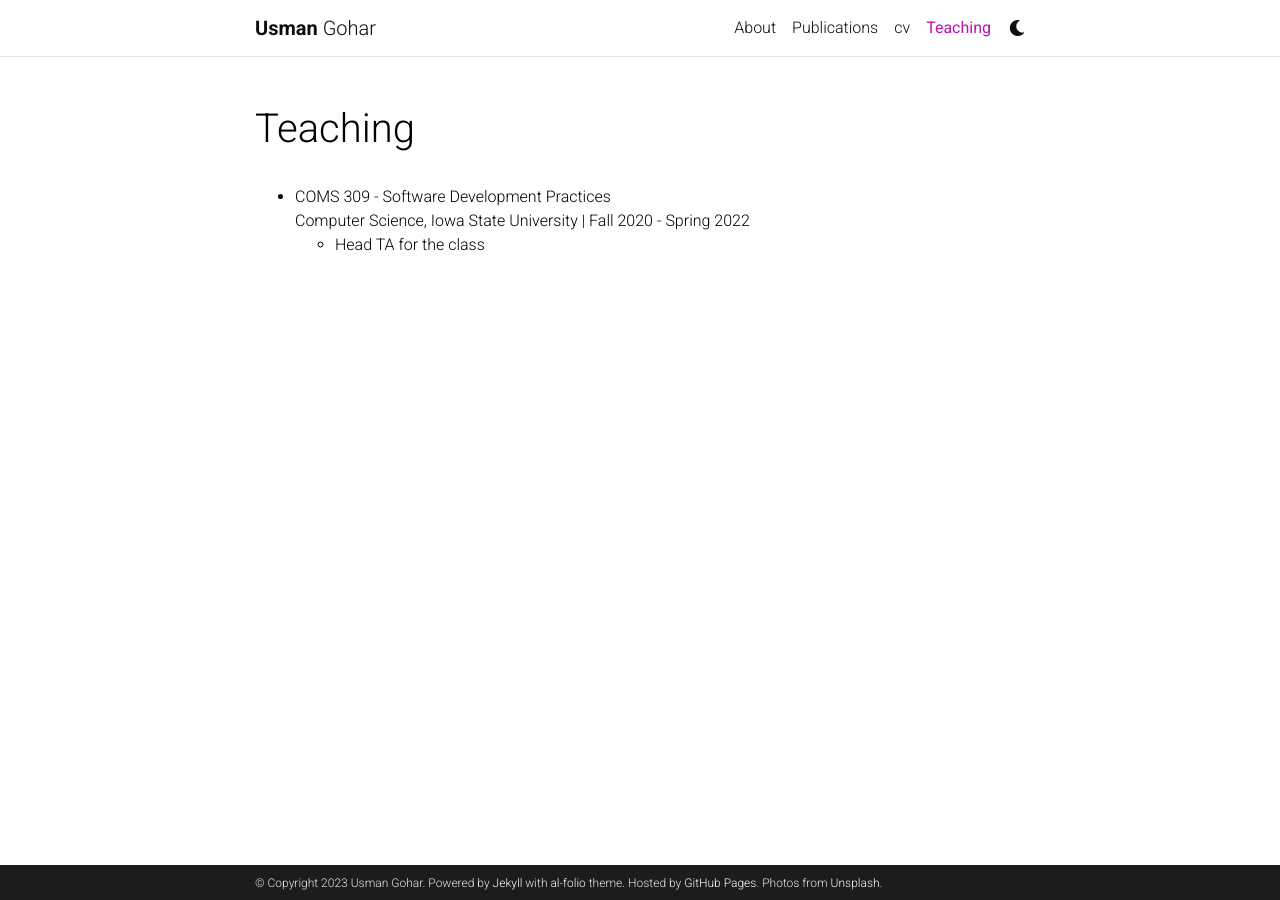
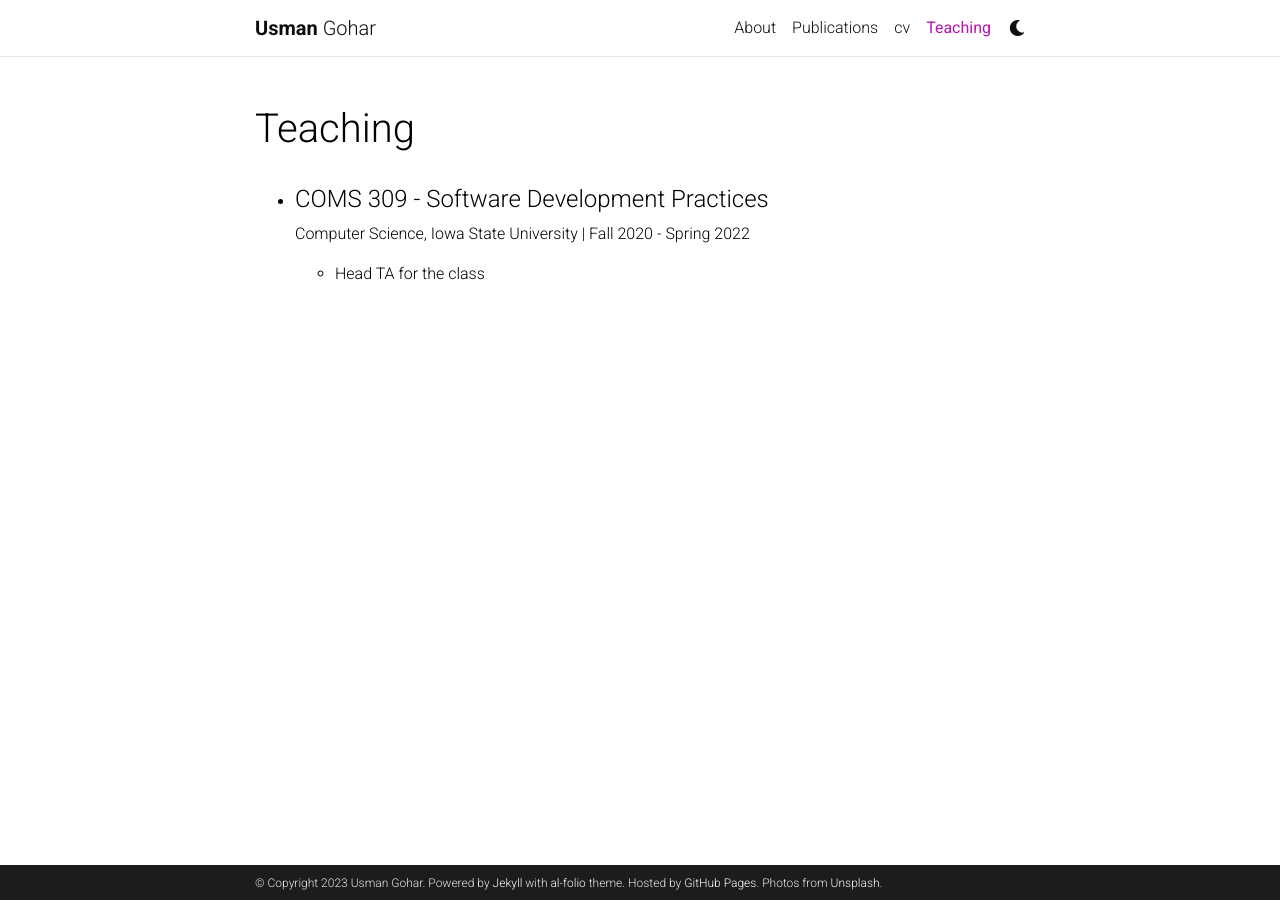
Before and after one commit to UsmanGohar/usmangohar.github.io, a Jekyll site: the page built from _pages/teaching.md, in a window 1280 px wide. Built offline with Jekyll 4.4.1, drawn with Linux system fonts in a browser that asks for light colours; comment, search, counter and statistics services are not loaded; a style sheet for code colours, icons or effects is not loaded.

```diff
--- a/_pages/teaching.md
+++ b/_pages/teaching.md
@@ -6,6 +6,6 @@ nav: true
 nav_order: 5
 ---
 
-- COMS 309 - Software Development Practices
+- #### COMS 309 - Software Development Practices
   Computer Science, Iowa State University | Fall 2020 - Spring 2022
   - Head TA for the class
```
